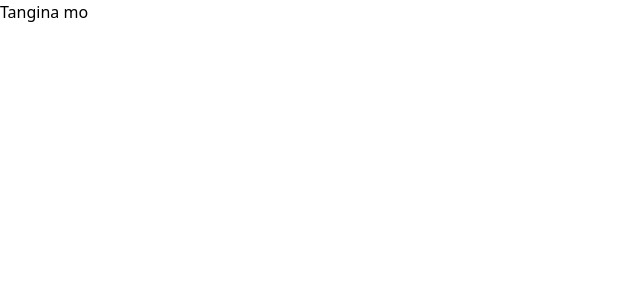
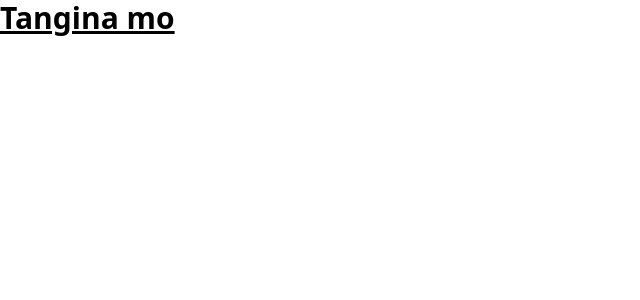
Before and after one commit to Zeck3/UCAP, a React (Vite) app in the folder frontend/: page / in a window 1280 px wide. Shown: the top 300 px of the page, without its empty margins (0-640 px from the left). Built offline with nearby package versions, Linux system fonts and the light colour scheme.

Commit message:
niggana ang tailwindcss

```diff
--- a/frontend/index.html
+++ b/frontend/index.html
@@ -4,6 +4,7 @@
     <meta charset="UTF-8" />
     <link rel="icon" type="image/svg+xml" href="/vite.svg" />
     <meta name="viewport" content="width=device-width, initial-scale=1.0" />
+    <link href="/src/styles.css" rel="stylesheet">
     <title>UCAP</title>
   </head>
   <body>
--- a/frontend/package.json
+++ b/frontend/package.json
@@ -12,8 +12,7 @@
   "dependencies": {
     "@tailwindcss/vite": "^4.1.5",
     "react": "^19.1.0",
-    "react-dom": "^19.1.0",
-    "tailwindcss": "^4.1.5"
+    "react-dom": "^19.1.0"
   },
   "devDependencies": {
     "@eslint/js": "^9.25.0",
@@ -24,6 +23,7 @@
     "eslint-plugin-react-hooks": "^5.2.0",
     "eslint-plugin-react-refresh": "^0.4.19",
     "globals": "^16.0.0",
+    "tailwindcss": "^4.1.5",
     "typescript": "~5.8.3",
     "typescript-eslint": "^8.30.1",
     "vite": "^6.3.5"
--- a/frontend/postcss.config.js
+++ /dev/null
@@ -1,6 +0,0 @@
-module.exports = {
-  plugins: {
-    tailwindcss: {},
-    autoprefixer: {},
-  },
-}
--- a/frontend/src/App.tsx
+++ b/frontend/src/App.tsx
@@ -1,6 +1,6 @@
 export default function App() {
 
   return (
-    <div> Tangina mo </div>
+    <div className="text-3xl font-bold underline"> Tangina mo </div>
   )
 }
--- a/frontend/vite.config.ts
+++ b/frontend/vite.config.ts
@@ -1,6 +1,6 @@
 import { defineConfig } from "vite";
 import react from "@vitejs/plugin-react";
-import tailwindcss from "@tailwindcss/vite";
+import tailwindcss from '@tailwindcss/vite'
 
 // https://vite.dev/config/
 export default defineConfig({
```
Also changed, not shown: 1 other file (tests, documents, lock files or other folders).
